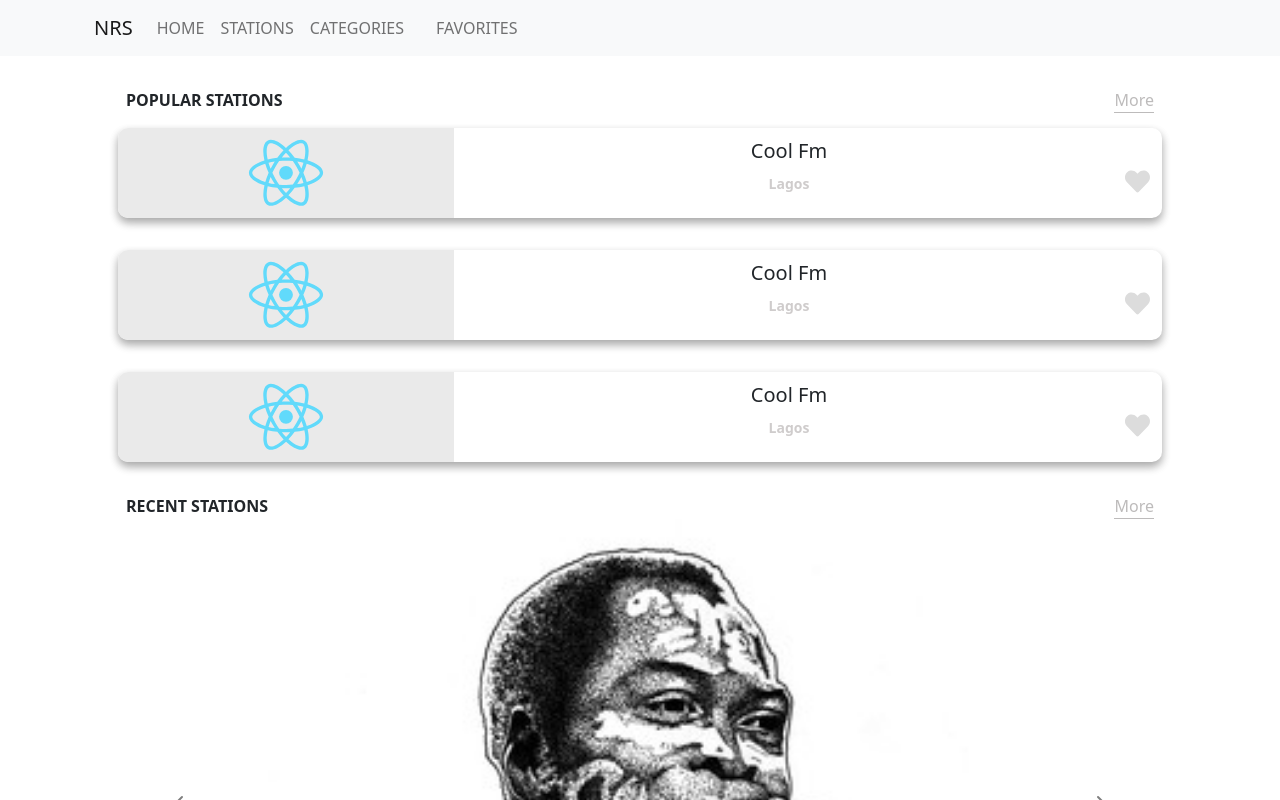
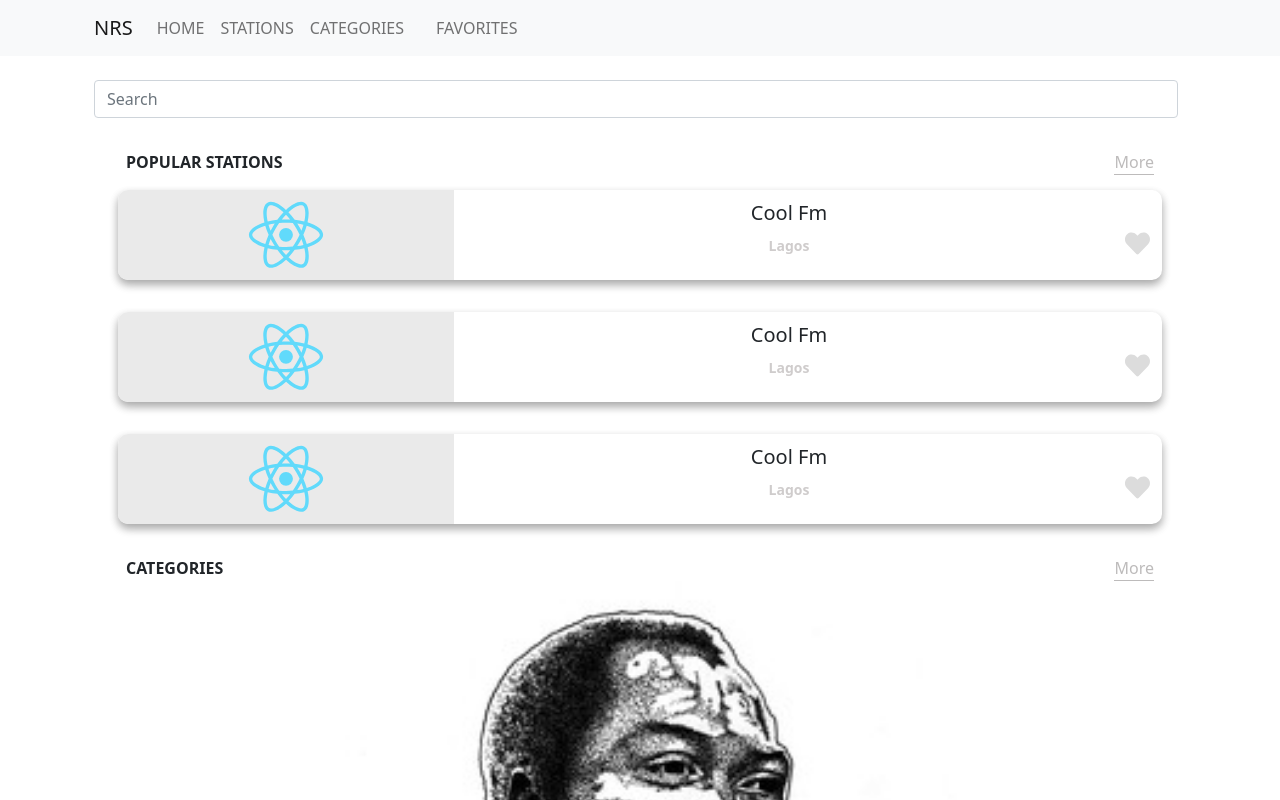
Before and after one commit to justBusayo/nrs-team-demo, a React (Create React App) app: page / in a window 1280 px wide. Shown: the top 800 px of the page. Built offline with nearby package versions, Linux system fonts and the light colour scheme; no server answers.

Commit message:
added search box

```diff
--- a/src/components/Home.js
+++ b/src/components/Home.js
@@ -6,12 +6,14 @@ import { Container, Row, Col} from "react-bootstrap";
 import Menu from "./Menu.js"
 import RadioBox from "./RadioBox.js"
 import RecentStationBox from "./RecentStationBox.js"
-import NowPlaying from "./NowPlaying.js";
-
+import SearchBox from "./SearchBox.js";
 const Home = () => {
     return (
         <div>
             <Menu></Menu>
+            <Container style={{marginTop:"1.5em"}}>
+                <SearchBox></SearchBox>
+            </Container>
             {/* for popular section */}
             <Container>
                 <div className="RadioBoxHeader">
@@ -23,7 +25,7 @@ const Home = () => {
             {/* for recent stations */}
             <Container>
                 <div className="RadioBoxHeader">
-                    <span className="boxTitle">RECENT STATIONS</span>
+                    <span className="boxTitle">CATEGORIES</span>
                     <span className="more">More</span>
                 </div>
                 {/* <Row className="rentStations">
--- /dev/null
+++ b/src/components/SearchBox.js
@@ -0,0 +1,16 @@
+import React from 'react'
+import { Form, FormControl } from "react-bootstrap";
+
+const SearchBox = () => {
+    return (
+        <Form className="d-flex">
+        <FormControl
+          type="search"
+          placeholder="Search"
+          className="me-2"
+          aria-label="Search"
+        />
+      </Form>
+    )
+}
+export default SearchBox
```
